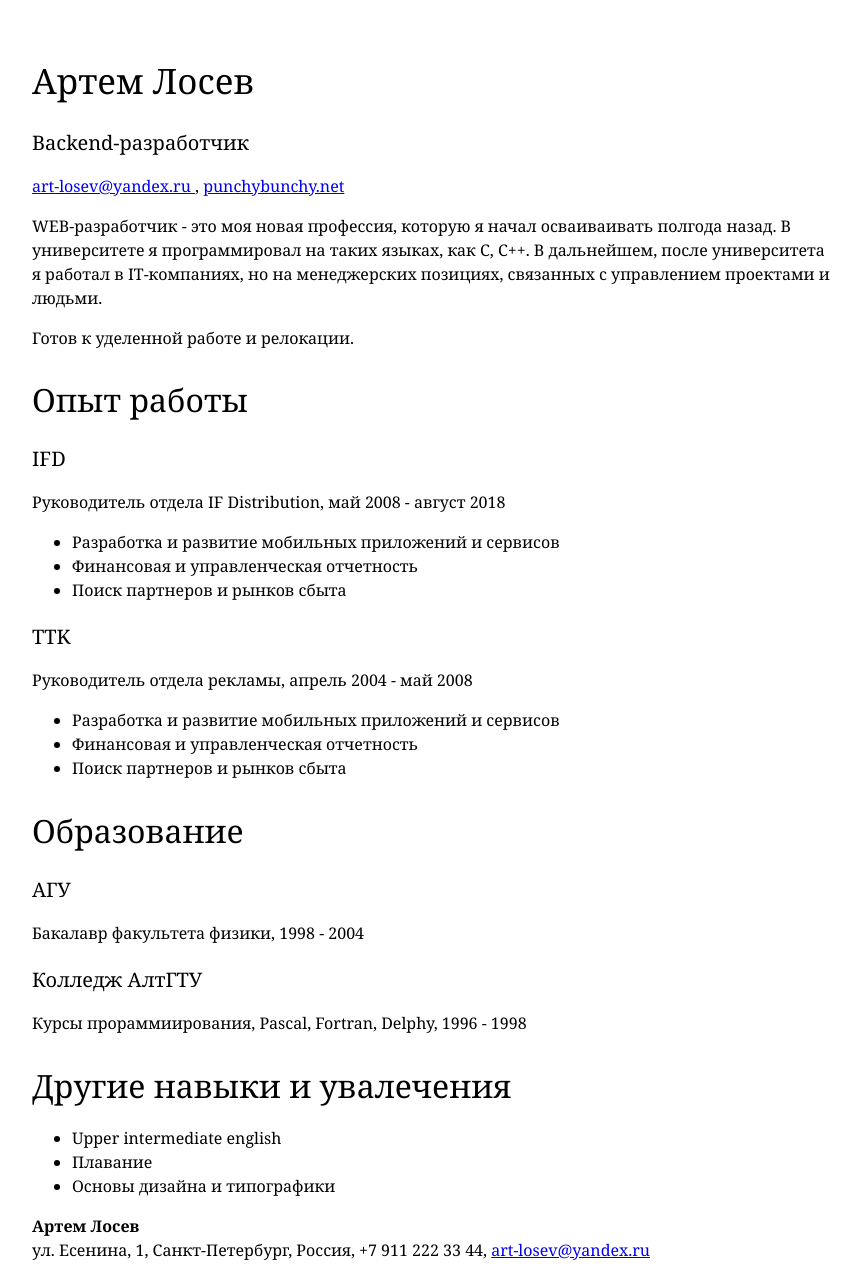
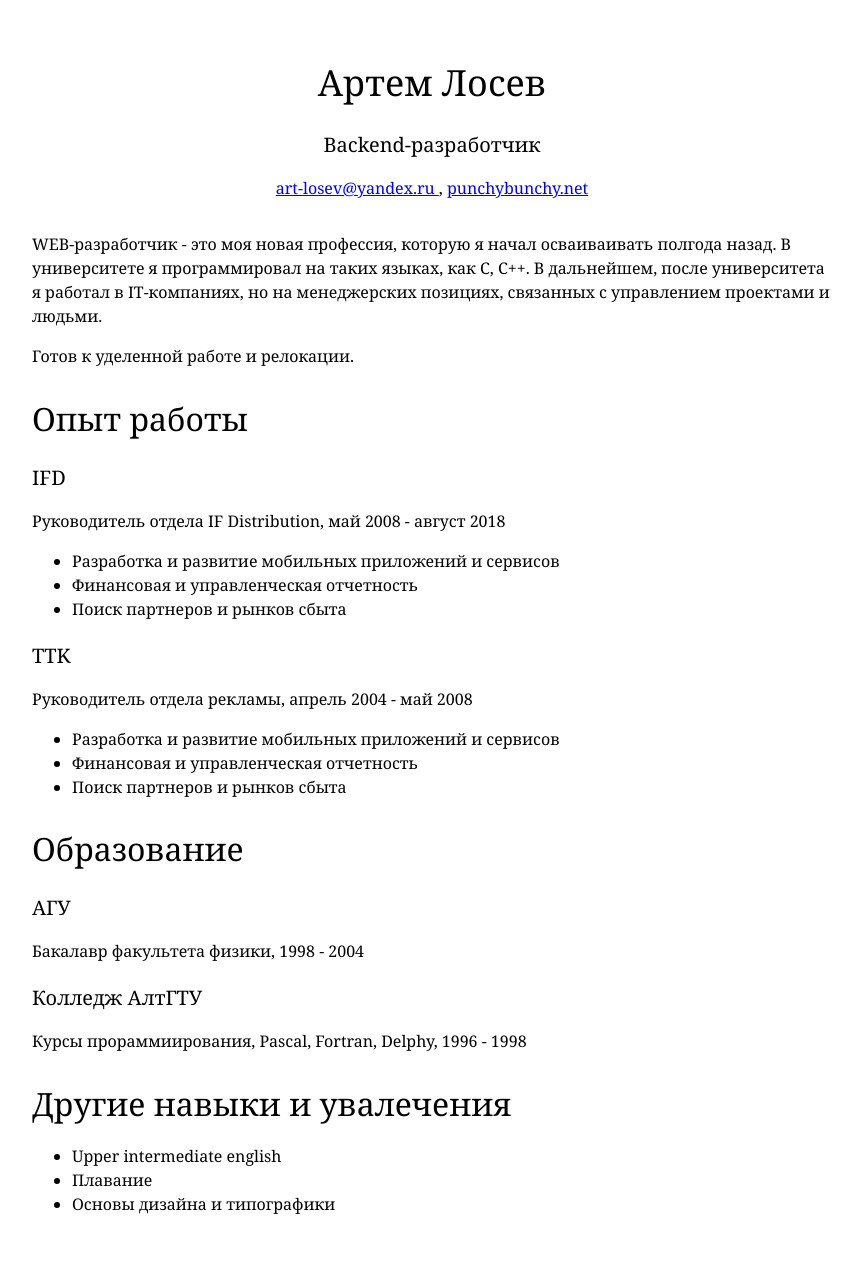
Before and after one commit to punchybunchy/punchybunchy.github.io, a plain HTML site: page index.html in a window 1280 px wide. Shown: the top 1277 px of the page, without its empty margins (208-1069 px from the left). Drawn offline with Linux system fonts and the light colour scheme.

Commit message:
Update style.css

```diff
--- a/style.css
+++ b/style.css
@@ -16,7 +16,7 @@ h1,h2,h3 {
     margin-bottom: 0;
 }
 h1 {
-    font-size: 35px;
+    font-size: 36px;
 }
 h2 {
     font-size: 32px;
@@ -26,14 +26,14 @@ h2 {
 h3 {
     font-size: 20px;
 }
-div #header {
+#header {
     margin-bottom: 32px;
     text-align: center;
 }
-div #main {
+#main {
     text-align: left;
 }
-div #footer {
+#footer {
     margin-top: 64px;
     text-align: center;
 }
```
